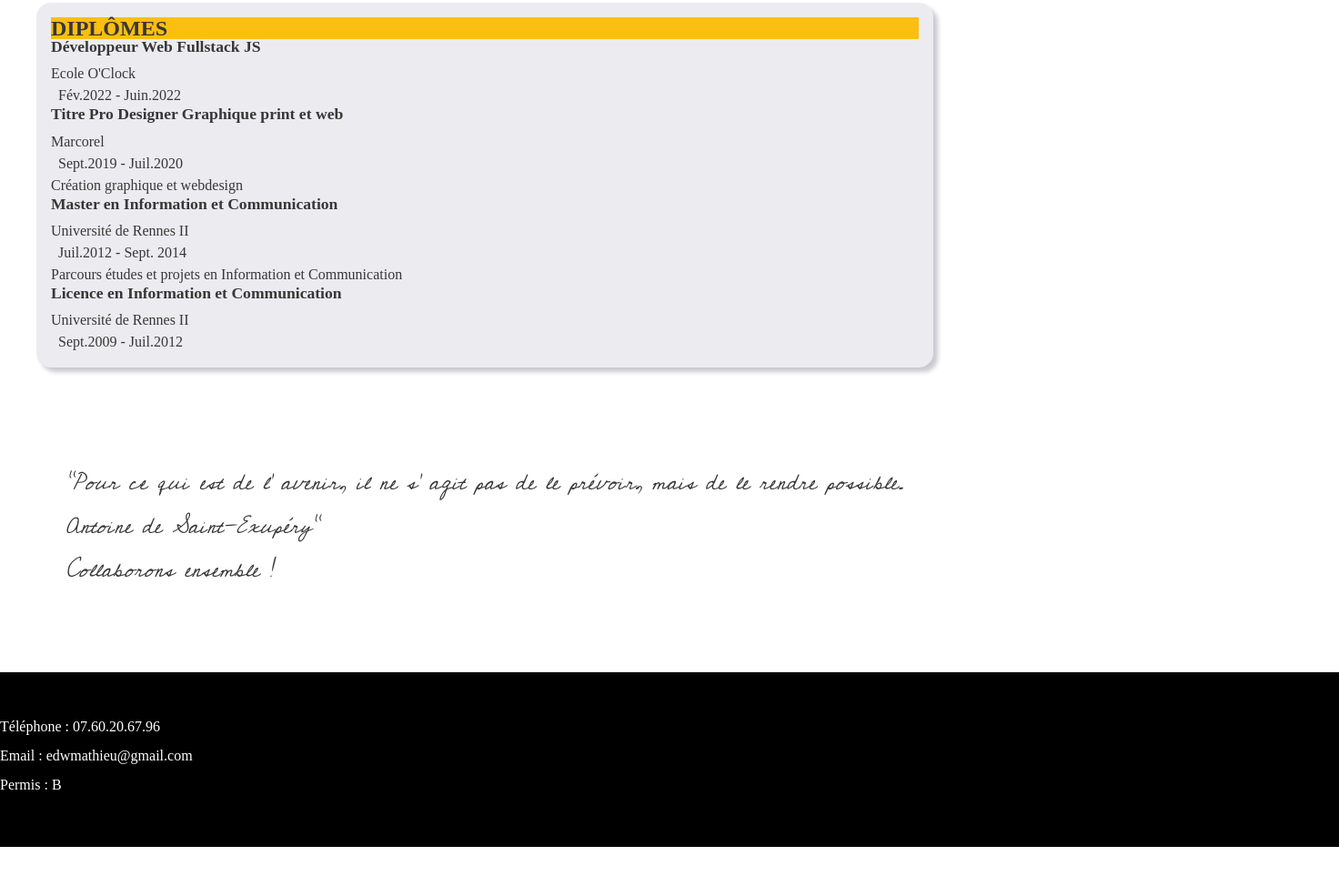
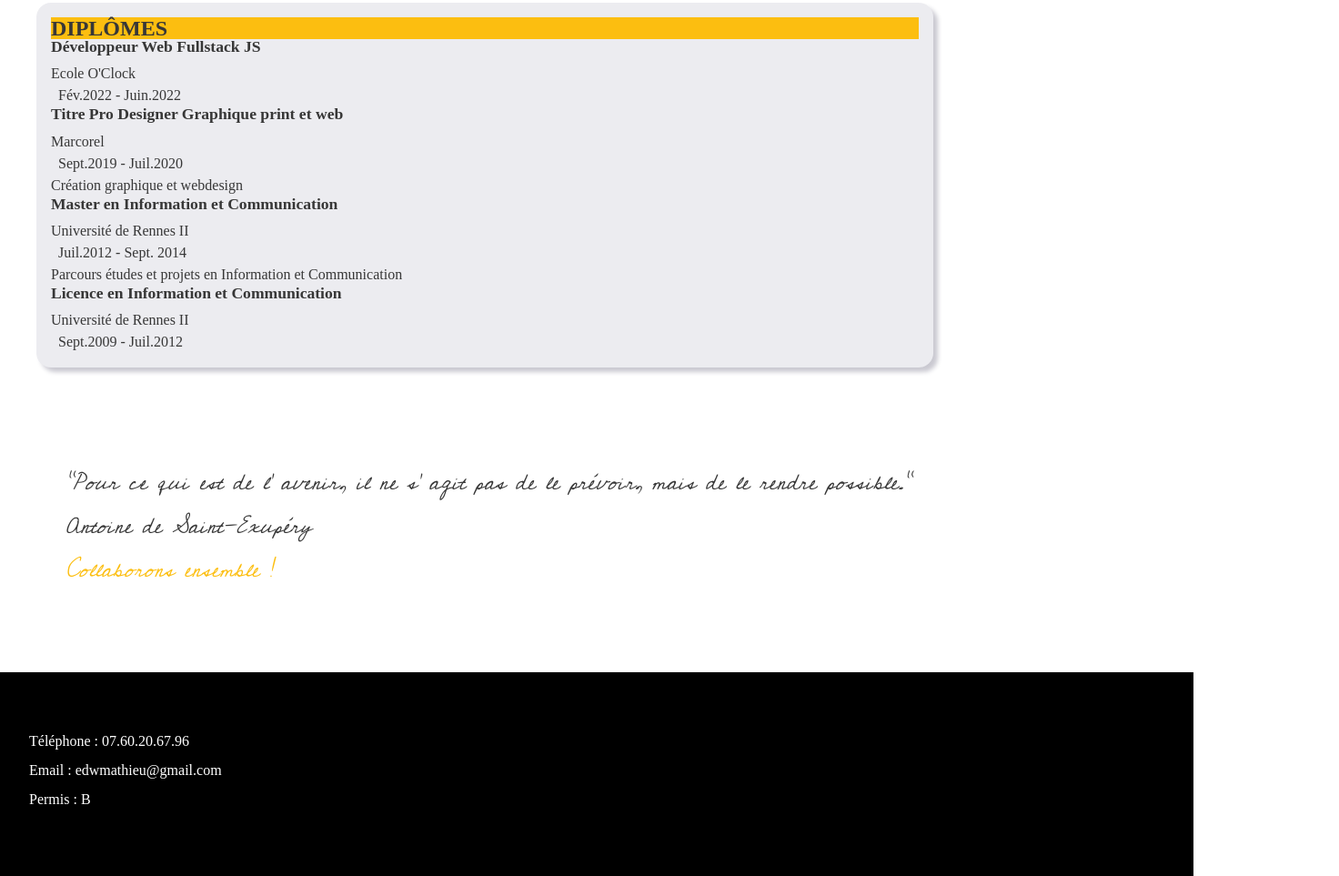
Before and after one commit to EdwineMathieu/EdwineMathieu.github.io, a plain HTML site: page index.html in a window 1280 px wide. Shown: the part 1753-2716 px from the top of the page at 91% size, 1472 px wide, since content can reach past the window. Before the commit the page ends 2684 px from the top, so only its background shows below. Drawn offline with Linux system fonts and the light colour scheme; a web font is replaced by a local one.

Commit message:
Maj2 21/10/2022

```diff
--- a/css/styles.css
+++ b/css/styles.css
@@ -179,8 +179,13 @@ blockquote {
     line-height: 2em;
     padding-left: 2em;
 }
+
 #blockquote1 {
     padding-top: 7%;
+}
+
+#blockquote2 {color: var(--jaune);
+
 }
 
 .introduction {
@@ -349,12 +354,14 @@ nav li:hover {
         display: flex;
         flex-direction: row;
         color: var(--blanc);
-        padding: 3em 15%;
+        padding-left: 5%;
+        padding-bottom: 5%;
     }
 
     footer li {
         font-family: var(--Montserrat);
         padding-bottom: 0.5em;
+
         font-size: 1em;
         width: 100vw;
 
--- a/index.html
+++ b/index.html
@@ -250,8 +250,8 @@
 
 
   </div><!--fin cv_contenu-->
-  <blockquote id="blockquote1">"Pour ce qui est de l' avenir, il ne s' agit pas de le prévoir, mais de le rendre possible. <br>Antoine de Saint-Exupéry"</blockquote>
-      <blockquote>Collaborons ensemble !</blockquote>
+  <blockquote id="blockquote1">"Pour ce qui est de l' avenir, il ne s' agit pas de le prévoir, mais de le rendre possible." <br>Antoine de Saint-Exupéry</blockquote>
+      <blockquote id="blockquote2">Collaborons ensemble !</blockquote>
 
    <!-- A supprimer ou revoir la barre de menu spécialités
 
```
